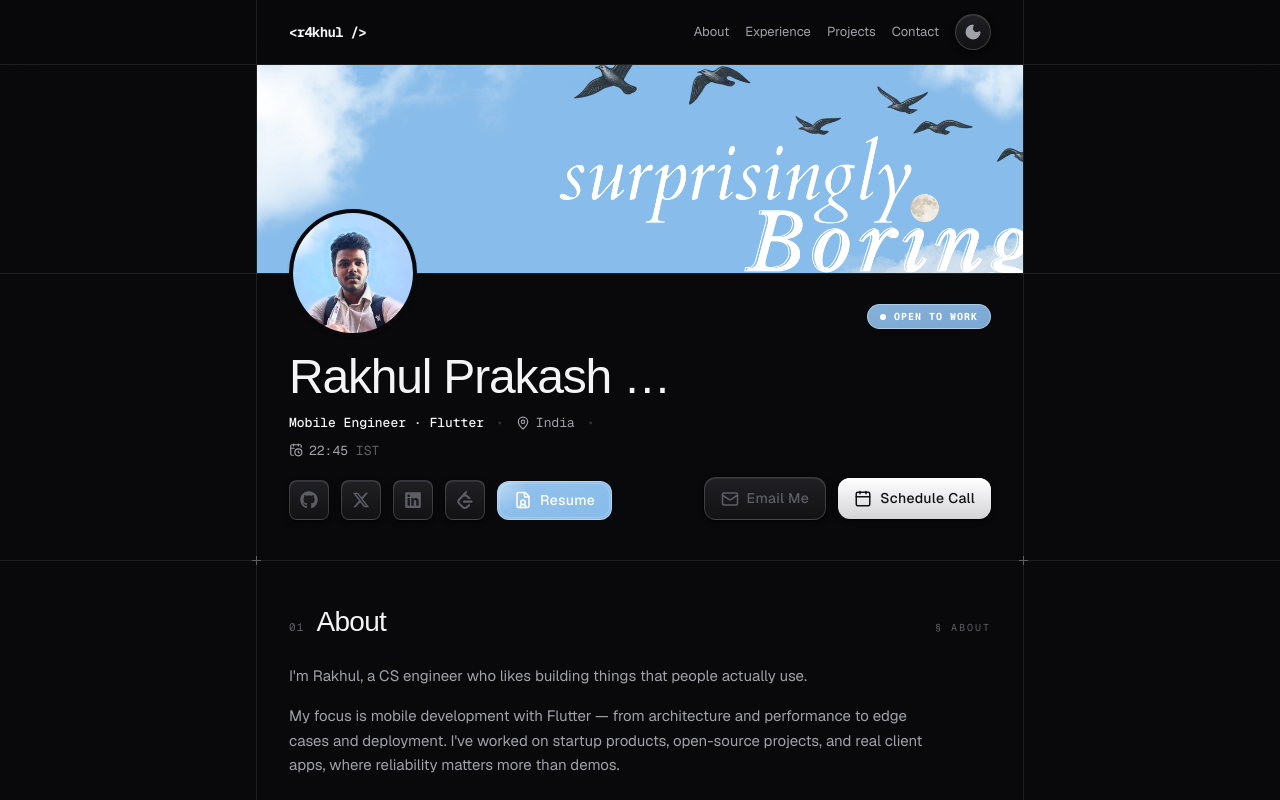
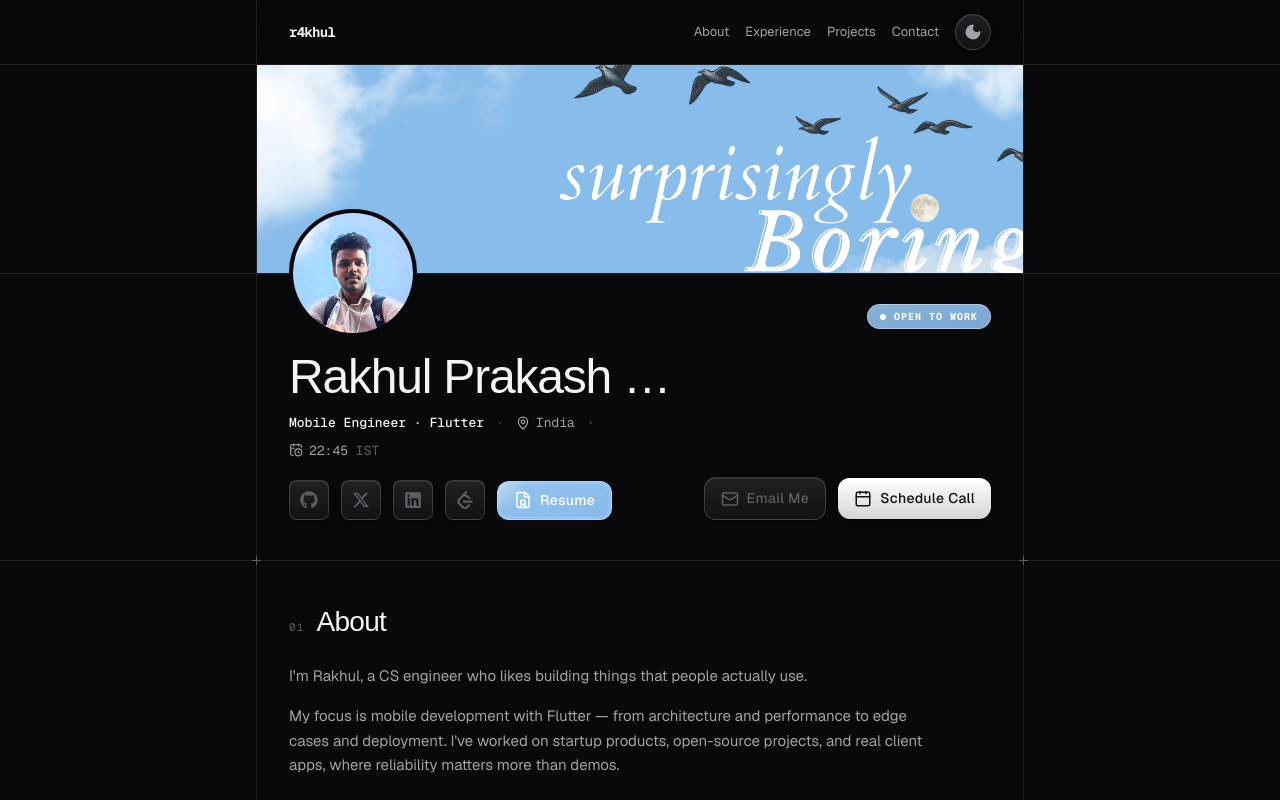
Before and after one commit to r4khul/portfolio, a Next.js app: page / in a window 1280 px wide. Shown: the top 800 px of the page. Built offline with nearby package versions, Linux system fonts and the light colour scheme; a web font is replaced by a local one.

Commit message:
refactor(components): clean up header branding and section decor
update home link text from "<r4khul />" to "r4khul" for cleaner display
remove the decorative § prefix span from section headers

```diff
--- a/src/components/site/header.tsx
+++ b/src/components/site/header.tsx
@@ -17,7 +17,7 @@
           aria-label="Home"
           className="font-mono text-sm font-bold tracking-tighter select-none"
         >
-          {"<r4khul />"}
+          {"r4khul"}
         </Link>
         <div className="flex items-center gap-1 sm:gap-4">
           <nav aria-label="Primary" className="hidden items-center gap-4 sm:flex">
--- a/src/components/ui/section.tsx
+++ b/src/components/ui/section.tsx
@@ -37,12 +37,6 @@
             {title}
           </span>
         </h2>
-        <span
-          aria-hidden
-          className="hidden font-mono text-[10px] tracking-[0.2em] text-faint uppercase select-none sm:inline"
-        >
-          § {title}
-        </span>
       </div>
       <div className="px-4 pb-14 sm:px-8">{children}</div>
     </section>
```
